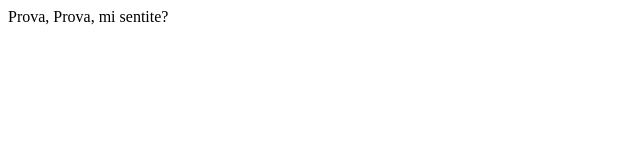
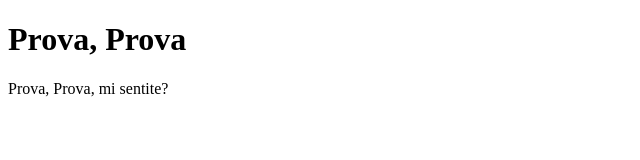
Before and after one commit to AndreaRispoli97/prova-merge, a plain HTML site: page index.html in a window 1280 px wide. Shown: the whole page, without its empty margins (0-640 px from the left). Drawn offline with Linux system fonts and the light colour scheme.

Commit message:
Add:tittle-body

```diff
--- a/index.html
+++ b/index.html
@@ -8,7 +8,7 @@
 </head>
 
 <body>
-
+    <h1>Prova, Prova</h1>
     <div>Prova, Prova, mi sentite?</div>
 
 </body>
```
